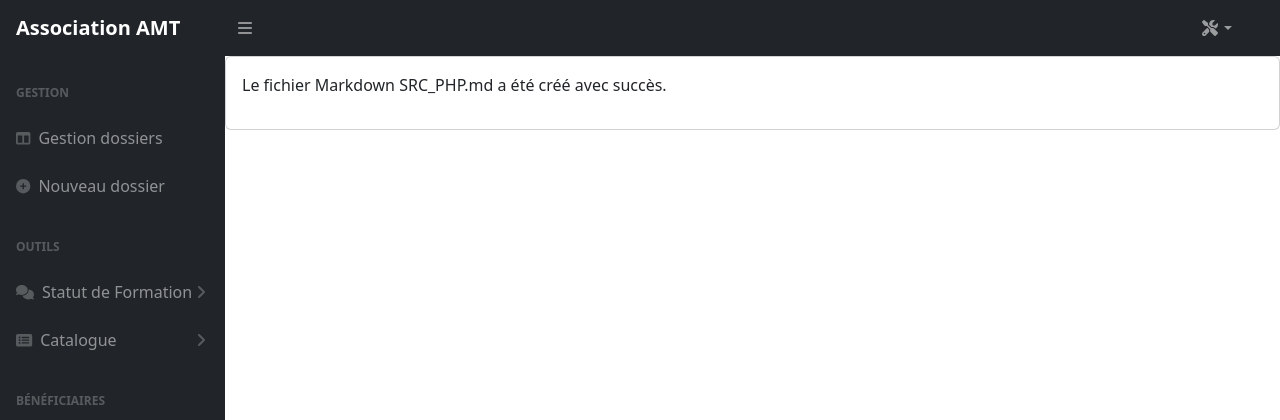
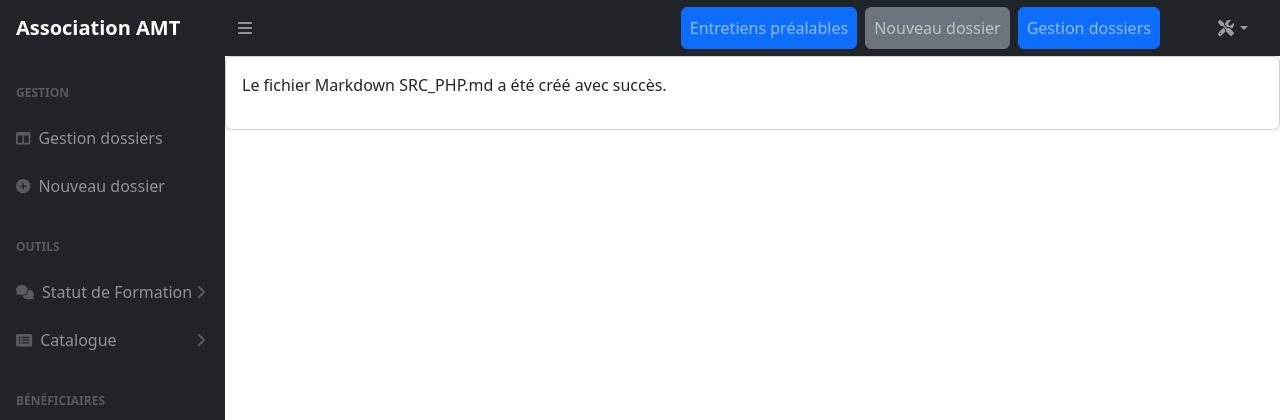
Before and after one commit to cslucki/extranet, a PHP site: page /utils/contenu_fichiers.php in a window 1280 px wide. Shown: the top 420 px of the page. Run offline with PHP 8.4, Linux system fonts and the light colour scheme; some libraries are stand-ins or nearby versions.

Commit message:
Commit du 2024-06-04 08:26:20

```diff
--- a/controllers.php
+++ b/controllers.php
@@ -34,7 +34,8 @@ class EntityController extends BaseController {
             $selectedFormation = $this->getFormationById($database, $selectedFormationId);
         }
 
-        $sql = "SELECT fd.id_formation_dossiers, fd.date_devis, fd.date_debut_formation, fd.date_fin_formation, fd.date_pec, fd.pec_numero, fd.date_convocation, fd.date_evaluation,
+        $sql = "SELECT fd.id_formation_dossiers, fd.date_devis, fd.date_debut_formation, fd.date_fin_formation, fd.date_pec, fd.pec_numero,
+        fd.date_convocation, fd.date_evaluation, fd.date_envoi_evaluation, fd.date_evaluation,
         CONCAT(fc.numero, ' - ', fc.titre) AS formation, ms.text AS statut,
         uc.prenom, uc.nom, u.login
         FROM formation_dossiers fd
--- a/views/dossiers.php
+++ b/views/dossiers.php
@@ -18,6 +18,7 @@
                         <th>Devis</th>
                         <th>Début</th>
                         <th>Fin</th>
+                        <th>Envoi eval</th>
                         <th>Eval</th>
                         <th>Actions</th>
                     </tr>
@@ -34,6 +35,7 @@
                         <td><?php echo $dossier['date_devis']; ?></td>
                         <td><?php echo $dossier['date_debut_formation']; ?></td>
                         <td><?php echo $dossier['date_fin_formation']; ?></td>
+                        <td><?php echo $dossier['date_envoi_evaluation']; ?></td>
                         <td><?php echo $dossier['date_evaluation']; ?></td>
                          <td>
                             <a href="index.php?page=viewDossier&id=<?php echo $dossier['id_formation_dossiers']; ?>">Voir</a> |
--- a/views/partials/header.php
+++ b/views/partials/header.php
@@ -13,29 +13,9 @@
 
     </head>
     <body>
-        <nav class="sb-topnav navbar navbar-expand navbar-dark bg-dark">
-            <!-- Navbar Brand-->
-            <a class="navbar-brand ps-3" href="/index.php"><b>Association AMT</b></a>
-            <!-- Sidebar Toggle-->
-            <button class="btn   order-1 order-lg-0 me-4 me-lg-0" id="sidebarToggle" href="#!"><i class="fas fa-bars"></i></button>
-            <!-- Navbar Search-->
-            <?php
-            /*
-            <form name="searchForm" class="d-none d-md-inline-block form-inline ms-auto me-0 me-md-3 my-2 my-md-0">
-                <div class="input-group">
-                    <input name="searchQuery" class="form-control" type="text" placeholder="Rechercher..." aria-label="Rechercher..." aria-describedby="btnNavbarSearch" />
-                    <button class="btn btn-primary" id="btnNavbarSearch" type="button"><i class="fas fa-search"></i></button>
-                </div>
-            </form>
-            */
-            ?>
-            <!-- Navbar-->
-            <div class="d-none d-md-inline-block  ms-auto me-0 me-md-3 my-2 my-md-0">
-          <?php include $_SERVER['DOCUMENT_ROOT'].'/views/partials/navbar.php'; ?>
-            </div>
-        </nav>
 
-
+        <!-- Navbar inclusion -->
+        <?php include $_SERVER['DOCUMENT_ROOT'].'/views/partials/navbar.php'; ?>
 		<!-- Sidebar-->
 		<div id="layoutSidenav">
             <div id="layoutSidenav_nav">
--- a/views/partials/navbar.php
+++ b/views/partials/navbar.php
@@ -1,3 +1,34 @@
+<nav class="sb-topnav navbar navbar-expand navbar-dark bg-dark">
+    <!-- Navbar Brand-->
+    <a class="navbar-brand ps-3" href="/index.php"><b>Association AMT</b></a>
+    <!-- Sidebar Toggle-->
+    <button class="btn order-1 order-lg-0 me-4 me-lg-0" id="sidebarToggle" href="#!"><i class="fas fa-bars"></i></button>
+    <!-- Navbar Search-->
+    <?php
+    /*
+    <form name="searchForm" class="d-none d-md-inline-block form-inline ms-auto me-0 me-md-3 my-2 my-md-0">
+        <div class="input-group">
+            <input name="searchQuery" class="form-control" type="text" placeholder="Rechercher..." aria-label="Rechercher..." aria-describedby="btnNavbarSearch" />
+            <button class="btn btn-primary" id="btnNavbarSearch" type="button"><i class="fas fa-search"></i></button>
+        </div>
+    </form>
+    */
+    ?>
+    <!-- Navbar-->
+    <div class="d-none d-md-inline-block ms-auto me-0 me-md-3 my-2 my-md-0">
+        <ul class="navbar-nav ms-auto ms-md-0 me-3 me-lg-4">
+            <!-- Ajout des boutons pour Gestion dossier et Nouveau dossier avec espacement -->
+            <li class="nav-item me-2">
+                <a class="nav-link btn btn-primary" href="//index.php?page=formationQuestionnaire">Entretiens préalables</a>
+            </li>
+            <li class="nav-item me-2">
+                <a class="nav-link btn btn-secondary" href="/index.php?page=showLogin">Nouveau dossier</a>
+            </li>
+            <li class="nav-item me-2">
+                <a class="nav-link btn btn-primary" href="/index.php?page=dossiers">Gestion dossiers</a>
+            </li>
+        </ul>
+    </div>
     <ul class="navbar-nav ms-auto ms-md-0 me-3 me-lg-4">
         <li class="nav-item dropdown">
             <a class="nav-link dropdown-toggle" id="navbarDropdown" href="#" role="button" data-bs-toggle="dropdown" aria-expanded="false"><i class="fas fa-tools fa-fw"></i></a>
@@ -10,7 +41,7 @@
                 <li><a class="dropdown-item" href="utils/update_date_convocation.php">Update date_convocation</a></li>
                 <li><hr class="dropdown-divider" /></li>
                 <li><a class="dropdown-item" href="#!">Logout</a></li>
-
             </ul>
         </li>
     </ul>
+</nav>
--- a/views/view_dossier.php
+++ b/views/view_dossier.php
@@ -1,17 +1,44 @@
-<div class="card">
+<div class="card mb-4">
     <div class="card-header">
-        Détails du Dossier de Formation
+        <i class="fas fa-table me-1"></i>
+        <?php echo $page_title; ?>
     </div>
+    <!-- début de la section -->
     <div class="card-body">
-        <h5 class="card-title">Formation : <?php echo htmlspecialchars($dossier['titre']); ?></h5>
-        <p class="card-text">Stagiaire : <?php echo htmlspecialchars($dossier['prenom'] . ' ' . $dossier['nom']); ?></p>
-        <p class="card-text">Statut : <?php echo htmlspecialchars($dossier['statut']); ?></p>
-        <p class="card-text">Début de formation : <?php echo htmlspecialchars($dossier['date_debut_formation']); ?></p>
-        <p class="card-text">Fin de formation : <?php echo htmlspecialchars($dossier['date_fin_formation']); ?></p>
+        <div class="row mb-3">
+            <div class="col-md-6">
+                <p class="card-title"><strong>Formation :</strong> <?php echo htmlspecialchars($dossier['titre']); ?></p>
+            </div>
+            <div class="col-md-6">
+                <h5 class="card-text"><strong>Stagiaire :</strong> <?php echo htmlspecialchars($dossier['prenom'] . ' ' . $dossier['nom']); ?></h5>
+            </div>
+        </div>
+        <div class="row mb-3">
+            <div class="col-md-6">
+                <p class="card-text"><strong>Statut :</strong> <?php echo htmlspecialchars($dossier['statut']); ?></p>
+            </div>
+            <div class="col-md-6">
+                <p class="card-text"><strong>Début de formation :</strong> <?php echo htmlspecialchars($dossier['date_debut_formation']); ?></p>
+            </div>
+        </div>
+        <div class="row mb-3">
+            <div class="col-md-6">
+                <p class="card-text"><strong>Fin de formation :</strong> <?php echo htmlspecialchars($dossier['date_fin_formation']); ?></p>
+            </div>
+            <div class="col-md-6">
+                <p class="card-text"><strong>Date PEC :</strong> <?php echo htmlspecialchars($dossier['date_pec']); ?></p>
+            </div>
+        </div>
+        <div class="row mb-3">
+            <div class="col-md-6">
+                <p class="card-text"><strong>Numéro PEC :</strong> <?php echo htmlspecialchars($dossier['pec_numero']); ?></p>
+            </div>
+        </div>
+    </div>
+    <!-- fin de la section -->
+</div>
 
-        <p class="card-text">Date PEC : <?php echo htmlspecialchars($dossier['date_pec']); ?></p>
-        <p class="card-text">Numéro PEC : <?php echo htmlspecialchars($dossier['pec_numero']); ?></p>
-        <!-- Ajoutez plus de détails selon le besoin -->
-        <a href="index.php?page=dossiers" class="btn btn-primary">Retour aux dossiers</a>
-    </div>
+<!-- Section pour le bouton de retour -->
+<div class="d-flex justify-content-center mb-4">
+    <a href="index.php?page=dossiers" class="btn btn-primary">Retour aux dossiers</a>
 </div>
```
Also changed, not shown: SQL.md (+2 -1 lines). Lines whose indentation alone changed are shown as unchanged.
